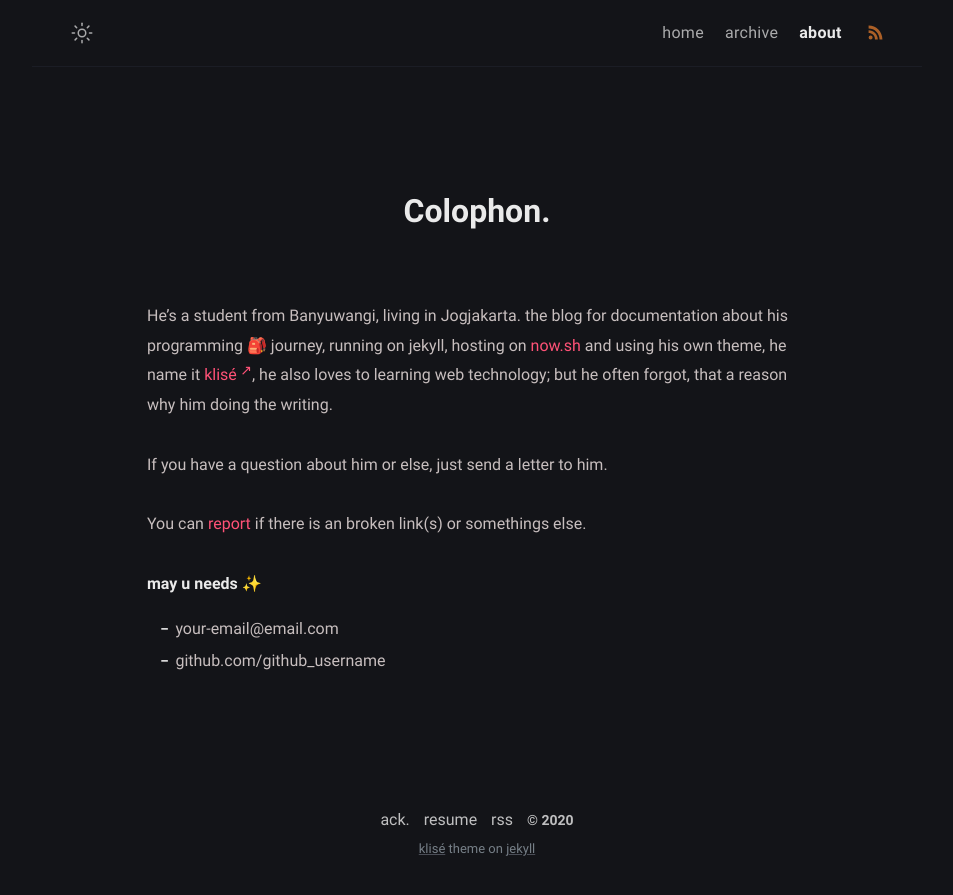
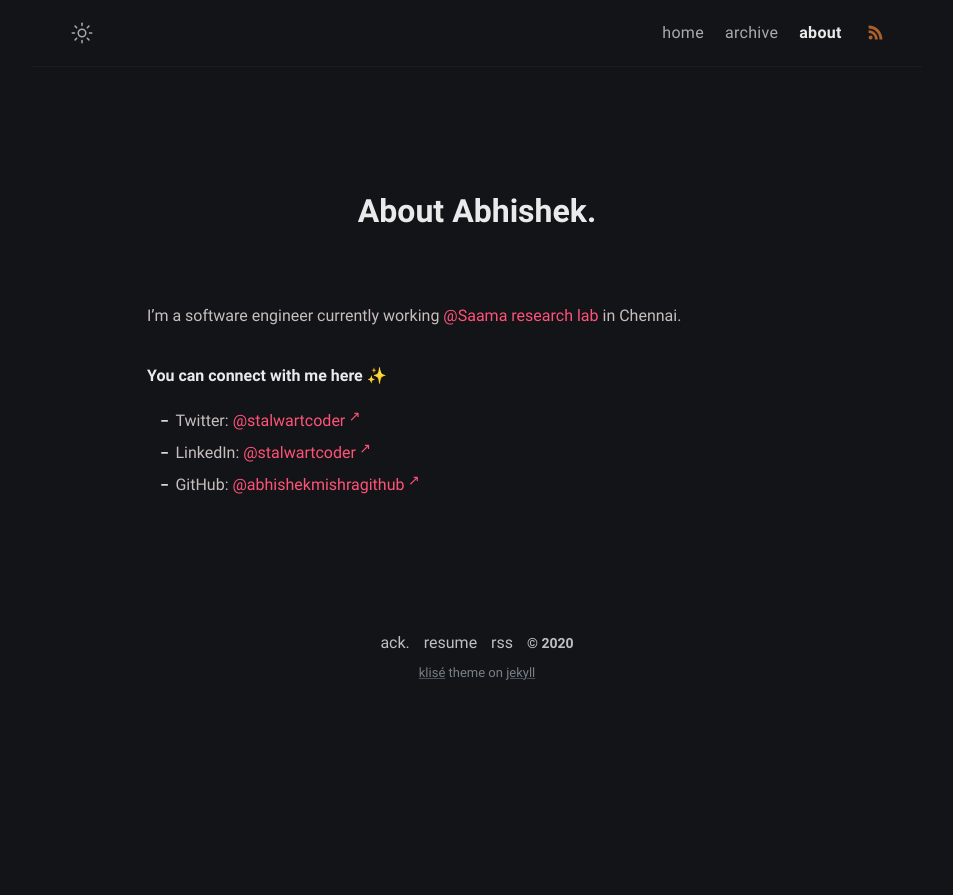
Before and after one commit to abhishekmishragithub/Jekyll-site, a Jekyll site: the page built from about.md, in a window 1280 px wide. Shown: the top 895 px of the page, without its empty margins (163-1116 px from the left). Built offline with Jekyll 4.4.1, drawn with Linux system fonts in a browser that asks for light colours.

Commit message:
Update about.md

```diff
--- a/about.md
+++ b/about.md
@@ -1,18 +1,15 @@
 ---
-title: Colophon
+title: About Abhishek
 permalink: /about/
 layout: page
-excerpt: Hello peeps, I'm student of computer science from Banyuwangi, living in Jogjakarta. This blog for documentation about my programming journey, running on jekyll, hosting on netlify and using my own simple theme.
+excerpt: Hello Folks, I'm a software engineer currently working @Saama research lab in Chennai, from the Mumbai.
 comments: false
 ---
 
-He's a student from Banyuwangi, living in Jogjakarta. the blog for documentation about his programming 🎒 journey, running on jekyll, hosting on [now.sh](http://now.sh) and using his own theme, he name it <a href="https://github.com/piharpi/jekyll-klise" target="_blank" rel="noopener">klisé</a>, he also loves to learning web technology; but he often forgot, that a reason why him doing the writing.
+I'm a software engineer currently working [@Saama research lab](https://github.com/saamaresearch) in Chennai.
 
-If you have a question about him or else, just send a letter to him.
+**You can connect with me here ✨**
 
-You can [report](http://github.com/piharpi/jekyll-klise/issues/new) if there is an broken link(s) or somethings else.
-
-**may u needs ✨**
-
-- {{ site.author.email }}
-- github.com/{{ site.author.github }}
+- Twitter: <a href="https://twitter.com/stalwartcoder" target="_blank">@stalwartcoder</a>
+- LinkedIn: <a href="https://linkedin.com/in/stalwartcoder" target="_blank">@stalwartcoder</a>
+- GitHub: <a href="https://github.com/abhishekmishragithub" target="_blank">@abhishekmishragithub</a>
```
